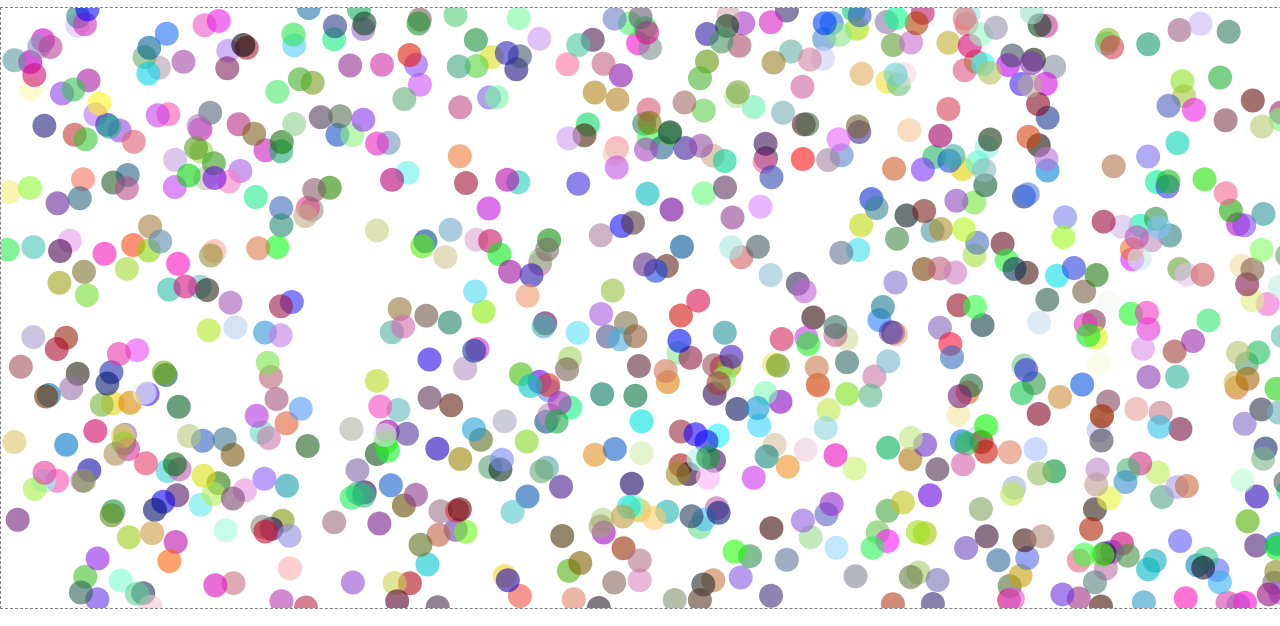
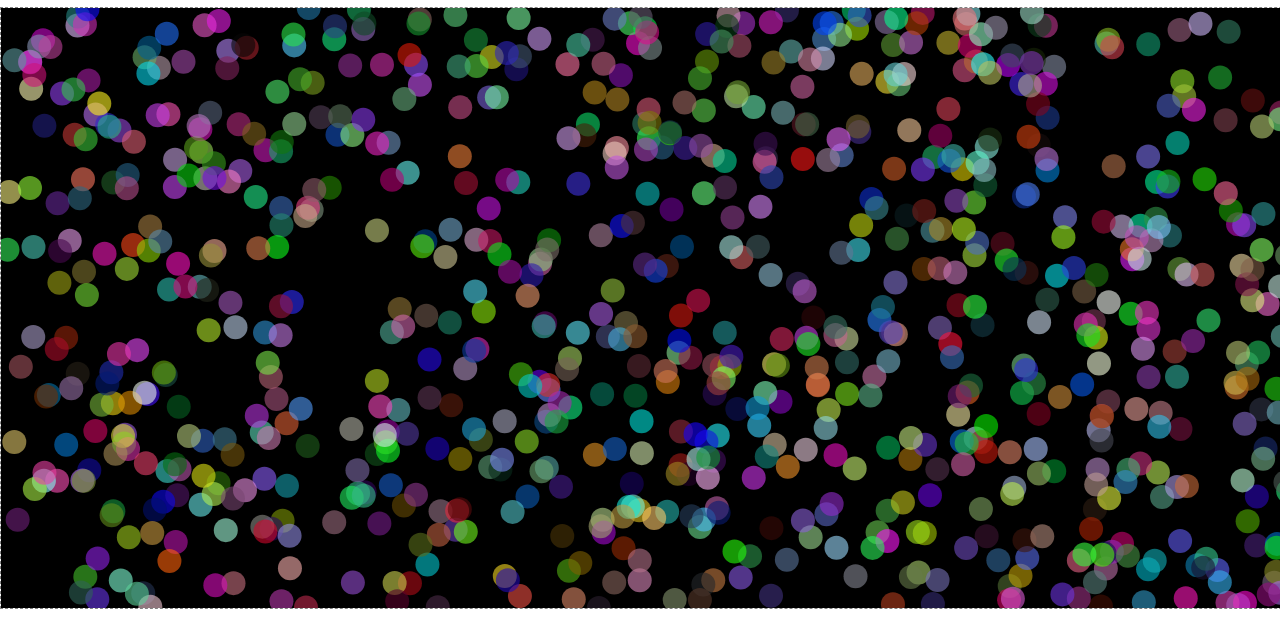
Before and after one commit to funlee/interviewMY, a website built with webpack: page src/index.html in a window 1280 px wide. Shown: the part 59-685 px from the top of the page. Built offline with nearby package versions, Linux system fonts and the light colour scheme.

Commit message:
性能优化

```diff
--- a/src/graph/graphs.js
+++ b/src/graph/graphs.js
@@ -1,23 +1,10 @@
-/**
- * 绘制圆形
- */
-export class Circle {
+class Basic {
   constructor(x, y, color, id, radius) {
     this.x = x || 0;
     this.y = y || 0;
     this.color = color || 'rgba(0,0,0,1)';
     this.id = id || 1;
     this.radius = radius || 12;
-  }
-  // 填充绘制
-  fill (cxt) {
-    cxt.save();
-    cxt.fillStyle = this.color;
-    cxt.beginPath();
-    cxt.arc(this.x, this.y, this.radius, 0, 360 * Math.PI / 180, false);
-    cxt.closePath();
-    cxt.fill();
-    cxt.restore();
   }
   // 获取矩形边界，用于碰撞检测
   getRect() {
@@ -41,17 +28,31 @@ export class Circle {
     }
   }
 }
+/**
+ * 绘制圆形
+ */
+export class Circle extends Basic {
+  constructor(x, y, color, id, radius) {
+    super(x, y, color, id, radius);
+  }
+  // 填充绘制
+  fill (cxt) {
+    cxt.save();
+    cxt.fillStyle = this.color;
+    cxt.beginPath();
+    cxt.arc(this.x, this.y, this.radius, 0, 360 * Math.PI / 180, false);
+    cxt.closePath();
+    cxt.fill();
+    cxt.restore();
+  }
+}
 
 /**
  * 绘制三角形
  */
-export class Triangle {
+export class Triangle extends Basic{
   constructor(x, y, color, id, radius) {
-    this.x = x || 0;
-    this.y = y || 0;
-    this.color = color || 'rgba(0,0,0,1)';
-    this.id = id || 1;
-    this.radius = radius || 12;
+    super(x, y, color, id, radius);
   }
   // 填充绘制
   fill (cxt) {
@@ -68,40 +69,13 @@ export class Triangle {
     cxt.fill();
     cxt.restore();
   }
-  // 获取矩形边界，用于碰撞检测
-  getRect() {
-    var rect = {
-      x: this.x - this.radius,
-      y: this.y - this.radius,
-      width: this.radius * 2,
-      height: this.radius * 2
-    };
-    return rect;
-  }
-  // 用于检测捕获
-  checkMouse(mouse) {
-    var dx = mouse.x - this.x;
-    var dy = mouse.y - this.y;
-    var distance = Math.sqrt(dx * dx + dy * dy);
-    if (distance < this.radius) {
-      return true
-    } else {
-      return false
-    }
-  }
 }
-
 /**
  * 绘制五角星
  */
-
-export class Star {
+export class Star extends Basic {
   constructor(x, y, color, id, radius) {
-    this.x = x || 0;
-    this.y = y || 0;
-    this.color = color || 'rgba(0,0,0,1)';
-    this.id = id || 1;
-    this.radius = radius || 12;
+    super(x, y, color, id, radius);
   }
   // 填充绘制
   fill(cxt) {
@@ -116,25 +90,4 @@ export class Star {
     cxt.fill();
     cxt.restore();
   }
-  // 获取矩形边界，用于碰撞检测
-  getRect() {
-    var rect = {
-      x: this.x - this.radius,
-      y: this.y - this.radius,
-      width: this.radius * 2,
-      height: this.radius * 2
-    };
-    return rect;
-  }
-  // 用于检测捕获
-  checkMouse(mouse) {
-    var dx = mouse.x - this.x;
-    var dy = mouse.y - this.y;
-    var distance = Math.sqrt(dx * dx + dy * dy);
-    if (distance < this.radius) {
-      return true
-    } else {
-      return false
-    }
-  }
 }
--- a/src/graph/index.js
+++ b/src/graph/index.js
@@ -7,7 +7,7 @@ const graphChart = {
    */
   init() {
     const cnv = document.querySelector('#graph');
-    const cxt = cnv.getContext('2d');
+    const cxt = cnv.getContext('2d', {alpha: false});
     const num = 1000;
     const type = 'circle';
     this.state = {
@@ -47,7 +47,6 @@ const graphChart = {
   draw(graphs) {
     const { cxt, cnv } = this.state;
     cxt.clearRect(0, 0, cnv.width, cnv.height);
-
     graphs.forEach(graph => {
       graph.fill(cxt);
     })
@@ -76,6 +75,7 @@ const graphChart = {
       })
       if (catchGraphs.length > 0) {
         const copyGraphs = deepClone(graphs);
+
         const { id } = catchGraphs[catchGraphs.length - 1];
         const reRenderGraph = copyGraphs.splice(id, 1)[0];
         reRenderGraph.color = changeAlpha(reRenderGraph.color, false);
--- a/src/index.html
+++ b/src/index.html
@@ -46,6 +46,12 @@
       </div>
       <canvas id="tree" width="1600" height="600" />
     </div>
+    <div class="item">
+      <div class="control">
+        <h1>测试离屏缓存：</h1>
+      </div>
+      <canvas id="catch" width="1600" height="600" />
+    </div>
   </div>
 
 </body>
--- a/src/index.js
+++ b/src/index.js
@@ -4,3 +4,124 @@ import treeChart from './tree/index';
 
 graphChart.init();
 treeChart.init();
+
+var testBox = function () {
+  var canvas = document.getElementById("catch");
+  var ctx = canvas.getContext('2d');
+  var borderWidth = 2;
+  var Balls = [];
+  var Ball = function (x, y, vx, vy, useCache) {
+    this.x = x;
+    this.y = y;
+    this.vx = vx;
+    this.vy = vy;
+    this.r = getZ(getRandom(20, 40));
+    this.color = [];
+    this.cacheCanvas = document.createElement("canvas");
+    this.cacheCtx = this.cacheCanvas.getContext("2d");
+    this.cacheCanvas.width = 2 * this.r;
+    this.cacheCanvas.height = 2 * this.r;
+    var num = getZ(this.r / borderWidth);
+    for (var j = 0; j < num; j++) {
+      this.color.push("rgba(" + getZ(getRandom(0, 255)) + "," + getZ(getRandom(0, 255)) + "," + getZ(getRandom(0, 255)) + ",1)");
+    }
+    this.useCache = useCache;
+    if (useCache) {
+      this.cache();
+    }
+  }
+  function getZ(num) {
+    var rounded;
+    rounded = (0.5 + num) | 0;
+    // A double bitwise not.
+    rounded = ~~(0.5 + num);
+    // Finally, a left bitwise shift.
+    rounded = (0.5 + num) << 0;
+    return rounded;
+  }
+  Ball.prototype = {
+    paint: function (ctx) {
+      if (!this.useCache) {
+        ctx.save();
+        var j = 0;
+        ctx.lineWidth = borderWidth;
+        for (var i = 1; i < this.r; i += borderWidth) {
+          ctx.beginPath();
+          ctx.strokeStyle = this.color[j];
+          ctx.arc(this.x, this.y, i, 0, 2 * Math.PI);
+          ctx.stroke();
+          j++;
+        }
+        ctx.restore();
+      } else {
+        ctx.drawImage(this.cacheCanvas, this.x - this.r, this.y - this.r);
+      }
+    },
+    cache: function () {
+      this.cacheCtx.save();
+      var j = 0;
+      this.cacheCtx.lineWidth = borderWidth;
+      for (var i = 1; i < this.r; i += borderWidth) {
+        this.cacheCtx.beginPath();
+        this.cacheCtx.strokeStyle = this.color[j];
+        this.cacheCtx.arc(this.r, this.r, i, 0, 2 * Math.PI);
+        this.cacheCtx.stroke();
+        j++;
+      }
+      this.cacheCtx.restore();
+    },
+    move: function () {
+      this.x += this.vx;
+      this.y += this.vy;
+      if (this.x > (canvas.width - this.r) || this.x < this.r) {
+        this.x = this.x < this.r ? this.r : (canvas.width - this.r);
+        this.vx = -this.vx;
+      }
+      if (this.y > (canvas.height - this.r) || this.y < this.r) {
+        this.y = this.y < this.r ? this.r : (canvas.height - this.r);
+        this.vy = -this.vy;
+      }
+      this.paint(ctx);
+    }
+  }
+  var Game = {
+    init: function () {
+      for (var i = 0; i < 1000; i++) {
+        var b = new Ball(getRandom(0, canvas.width), getRandom(0, canvas.height), getRandom(-10, 10),
+          getRandom(-10, 10), true)
+        Balls.push(b);
+      }
+    },
+    update: function () {
+      ctx.clearRect(0, 0, canvas.width, canvas.height);
+      for (var i = 0; i < Balls.length; i++) {
+        Balls[i].move();
+      }
+    },
+    loop: function () {
+      var _this = this;
+      this.update();
+      RAF(function () {
+        _this.loop();
+      })
+    },
+    start: function () {
+      this.init();
+      this.loop();
+    }
+  }
+  window.RAF = (function () {
+    return window.requestAnimationFrame || window.webkitRequestAnimationFrame || window.mozRequestAnimationFrame ||
+      window.oRequestAnimationFrame || window.msRequestAnimationFrame || function (callback) {
+        window.setTimeout(callback, 1000 / 60);
+      };
+  })();
+  return Game;
+}();
+
+function getRandom(a, b) {
+  return Math.random() * (b - a) + a;
+}
+window.onload = function () {
+  testBox.start();
+}
```
Also changed, not shown: 1 other file.
